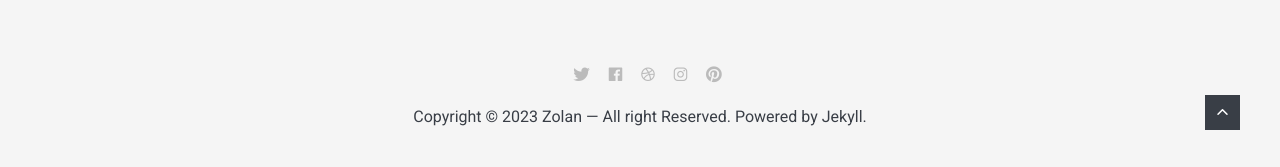
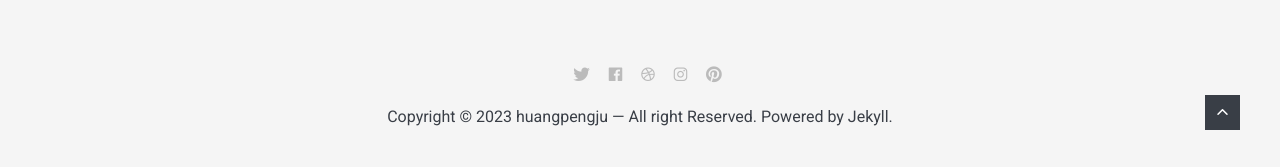
Before and after one commit to huangpengju/huangpengju.github.io, a Jekyll site: the page built from index.html, in a window 1280 px wide and 900 px high, scrolled down 2453 px. Shown: the part 730-897 px from the top of the window. Built offline with Jekyll 4.4.1, drawn with Linux system fonts in a browser that asks for light colours; nearby versions of some CDN libraries; the list of posts is cut into pages by our own code.

```diff
--- a/_data/settings.yml
+++ b/_data/settings.yml
@@ -1,6 +1,6 @@
 #-------------------------------
 # General Site Settings
-title: Zolan
+title: huangpengju
 logo: logo.svg # You can add own logo.
 description: Zolan is modern minimal theme for Jekyll
 
```
